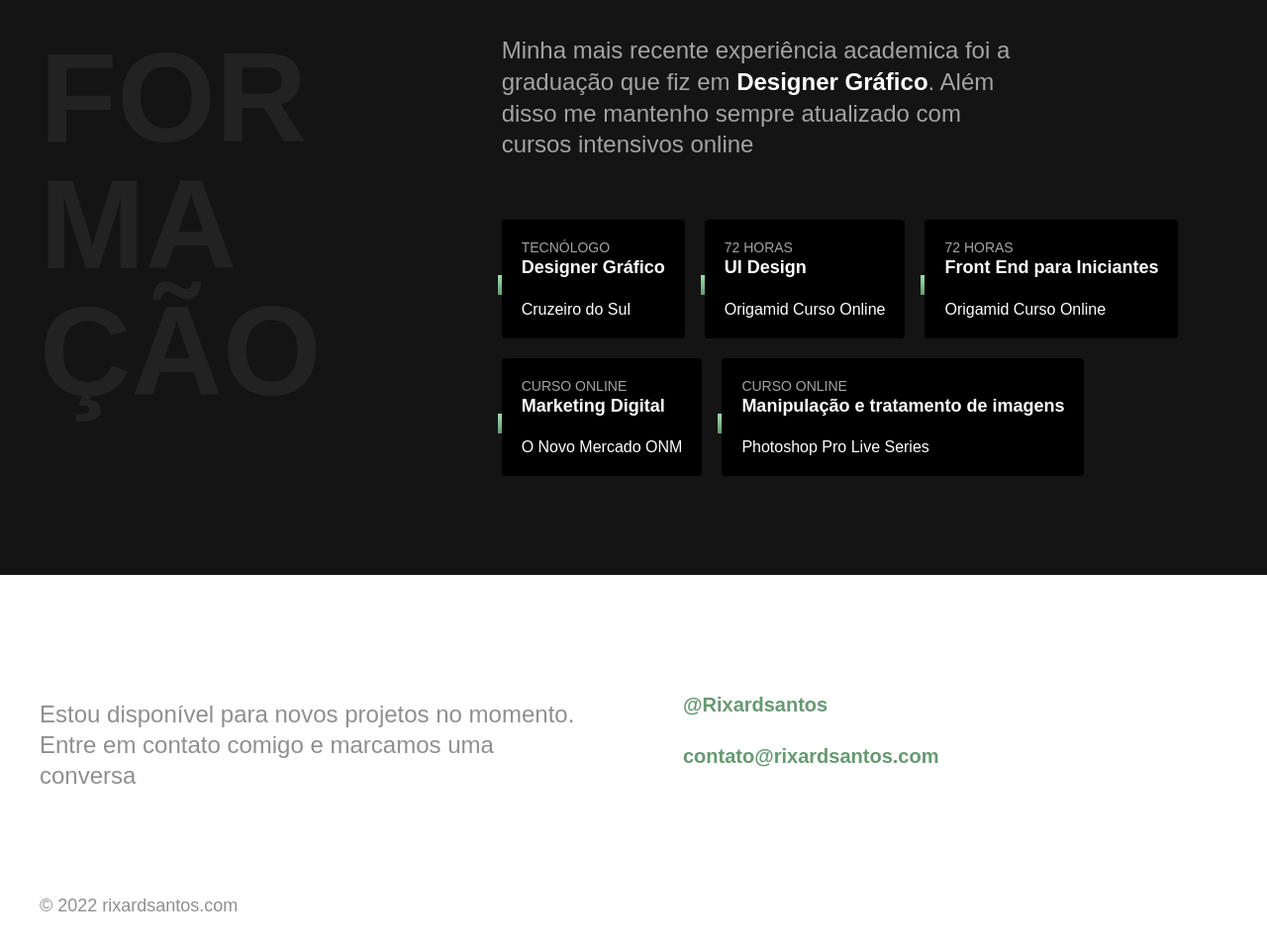
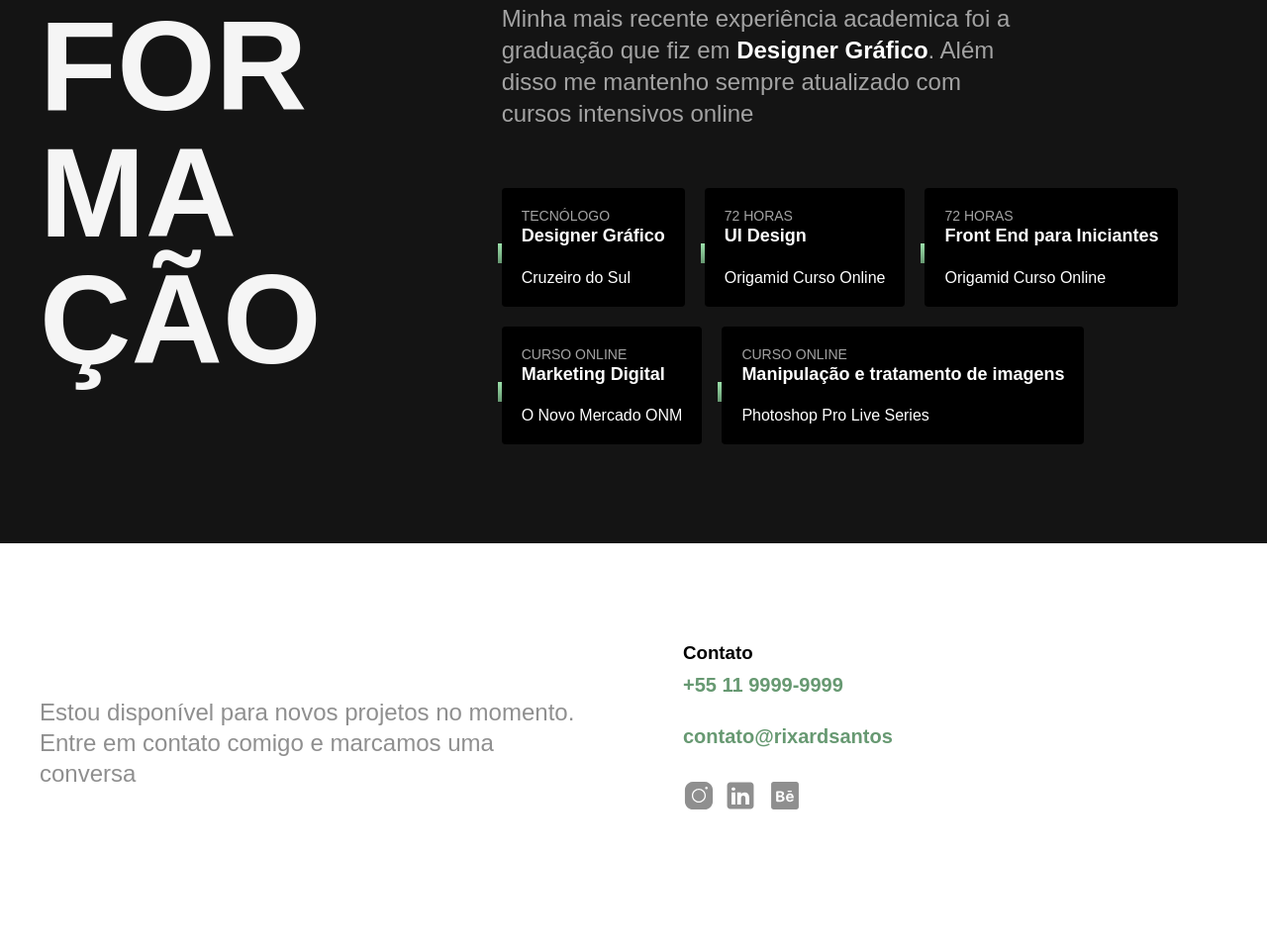
Before and after one commit to Rixardsantos/portfolio_curriculo_rixardsantos, a plain HTML site: page index.html in a window 1280 px wide. Shown: the part 1493-2452 px from the top of the page at 99% size. After the commit the page ends 2386 px from the top, so only its background shows below. Drawn offline with Linux system fonts and the light colour scheme.

Commit message:
Add files via upload

```diff
--- a/assets/css/experiencia.css
+++ b/assets/css/experiencia.css
@@ -5,7 +5,7 @@
 .experiencia__texto {
   font-size: 1.5rem;
   line-height: 1.33;
-  max-width: 40ch; /*ch (quantidade de caracteres*/
+  max-width: 50ch; /*ch (quantidade de caracteres*/
   margin-bottom: 60px;
   color: var(--cor-secundaria);
 }
@@ -44,7 +44,7 @@
   position: absolute;
   top: 20px;
   left: -100px;
-  color: #525252;
+  color: var(--subtitulo-02);
 }
 
 .empresa__titulo {
@@ -56,7 +56,7 @@
 .empresa__texto {
   font-size: 0.875rem;
   line-height: 1.4;
-  color: #525252;
+  color: var(--subtitulo-02);
 }
 
 .empresa__habilidades {
@@ -70,7 +70,7 @@
   font-size: 0.875rem;
   line-height: 1.4;
   border-radius: 4px;
-  background-color: #fff;
+  background-color: var(--bg-skills);
   padding: 5px 5px;
 }
 
--- a/assets/css/footer.css
+++ b/assets/css/footer.css
@@ -4,12 +4,16 @@
 
 .container__footer {
   max-width: 1200px;
-  padding: 120px 20px 60px 20px;
+  padding: 100px 20px 40px 20px;
   margin: 0 auto;
   display: grid;
   grid-template-columns: 1fr 1fr;
   gap: 100px;
   align-items: center;
+}
+
+.footer h3 {
+  margin-bottom: 10px;
 }
 
 .footer__texto {
@@ -22,7 +26,6 @@
   font-weight: 700;
   font-size: 1.25rem;
   line-height: 1.1;
-  color: #fff;
   margin-bottom: 30px;
 }
 
@@ -31,14 +34,17 @@
   text-decoration: none;
 }
 
-.footer__copy {
-  grid-template-columns: 1 / -1;
-  font-size: 1.125rem;
-  color: var(--footer);
+.footer__redes {
+  display: flex;
+  align-items: center;
+  gap: 10px;
+  margin-bottom: 30px;
 }
 
-.footer__copy:hover {
-  color: var(--btn);
+.footer__redes a:hover {
+  box-sizing: border-box;
+  border-radius: 8px;
+  background-color: var(--subtitulo);
 }
 
 @media (max-width: 800px) {
--- a/assets/css/global.css
+++ b/assets/css/global.css
@@ -1,10 +1,12 @@
 :root {
   --btn: #679972;
   --texto-principal: #222222;
-  --texto-h1: #222222; /*Erro meu ;( */
-  --subtitulo: #222222;
-  --cor-secundaria: #999;
+  --texto-h1: #222222;
+  --subtitulo: #f5f5f5;
+  --subtitulo-02: #525252;
+  --cor-secundaria: #999999;
   --footer: #8f8f8f;
+  --bg-skills: #ffffff;
 }
 
 @media (prefers-color-scheme: dark) {
@@ -47,6 +49,7 @@ img {
 
 /*Classes reaproveitas vão para o global */
 .subtitulo {
+  color: var(--texto-principal);
   font-size: 8rem;
   line-height: 1;
   text-transform: uppercase;
--- a/index.html
+++ b/index.html
@@ -39,7 +39,7 @@
     <div class="container experiencia">
       <h2 class="subtitulo">Experiência</h2>
       <div>
-        <p class="experiencia__texto">Desenvolvo pequenos projetos como o Bikcraft utilizando apenas <strong>HTML, CSS</strong> e <strong>JavaScript</strong>. Para aplicativos web como a rede social Dogs eu trabalhei no <strong>UX</strong> e <strong>UI Design</strong> do projeto.</p>
+        <p class="experiencia__texto">Desenvolvo pequenos projetos utilizando apenas <strong>HTML, CSS</strong>, <strong>JavaScript</strong> e desenho interface de forma que ela seja clara, objetiva e principalmente intuitiva para o usuário.</p>
 
         <div class="empresa">
           <span class="empresa__ano">2021 - 2022</span>
@@ -128,11 +128,24 @@
 <footer class="footer" id="contato">
   <div class="container__footer">
     <p class="footer__texto">Estou disponível para novos projetos no momento. Entre em contato comigo e marcamos uma conversa</p>
-    <ul class="footer__contato">
-      <li> <a href="https://www.instagram.com/rixardsantos/" target="_blank">@Rixardsantos</a>
-      <li><a href="mailto: contato@rixardsantos.com">contato@rixardsantos.com</a>
-    </ul>
-    <p class="footer__copy"><a href="https://rixardsantos.com/" target="_blank">© 2022 rixardsantos.com</a></p>
+    <div class="footer__contato">
+      <h3>Contato</h3>
+      <ul>
+        <li><a href="tel:+55119999999">+55 11 9999-9999</a></li>
+        <li><a href="mailto:contato@rixardsantos.com">contato@rixardsantos</a></li>
+      </ul>
+      <div class="footer__redes">
+        <a href="https://www.instagram.com/rixardsantos/" target="_blank">
+          <img src="./assets/img/icons/instagram.svg" alt="Instagram">
+        </a>
+        <a href="https://www.linkedin.com/in/rixardsantos/" target="_blank">
+          <img src="./assets/img/icons/linkedin.svg" alt="Linkedin">
+        </a>
+        <a href="https://www.behance.net/rixardsantos" target="_blank">
+          <img src="./assets/img/icons/behance.svg" alt="Behance">
+        </a>
+      </div>
+    </div>
   </div>
 </footer>
 
```
Also changed, not shown: assets/img/icons/behance.svg (added), assets/img/icons/instagram.svg (added), assets/img/icons/linkedin.svg (added), 1 other file.
